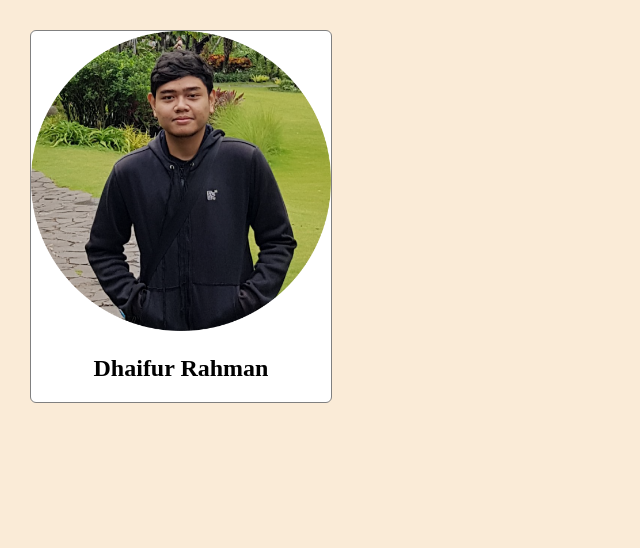
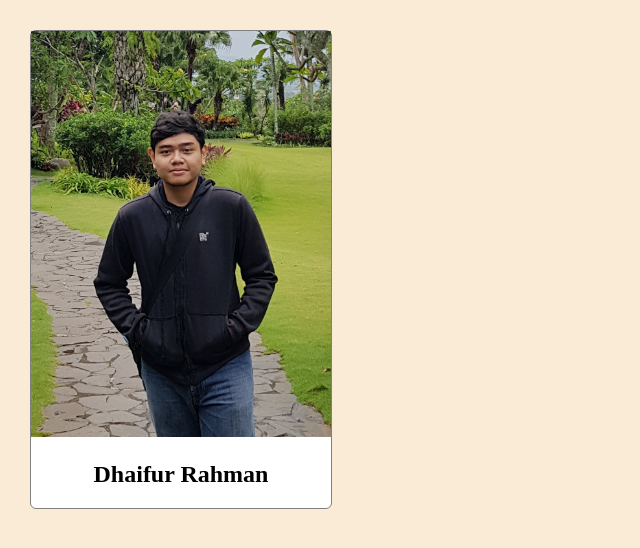
Before and after one commit to dhaifur/my-repo-from-remote, a plain HTML site: page index.html in a window 1280 px wide. Shown: the top 548 px of the page, without its empty margins (0-640 px from the left). Drawn offline with Linux system fonts and the light colour scheme; files whose address does not match are found by name.

Commit message:
change picture

```diff
--- a/index.html
+++ b/index.html
@@ -5,7 +5,7 @@
     </head>
     <body>
         <div id="profile-container">
-            <img src="D:\Bangkit\WebProjects\MyNewProject\images\dave.png" alt="" id="profile-image">
+            <img src="D:\Bangkit\WebProjects\MyNewProject\images\dave.jpg" alt="" id="profile-image">
             <h2 id="profile-name">Dhaifur Rahman</h2>
         </div>
     </body>
```
Also changed, not shown: images/dave.jpg (added), images/dave.png (deleted).
